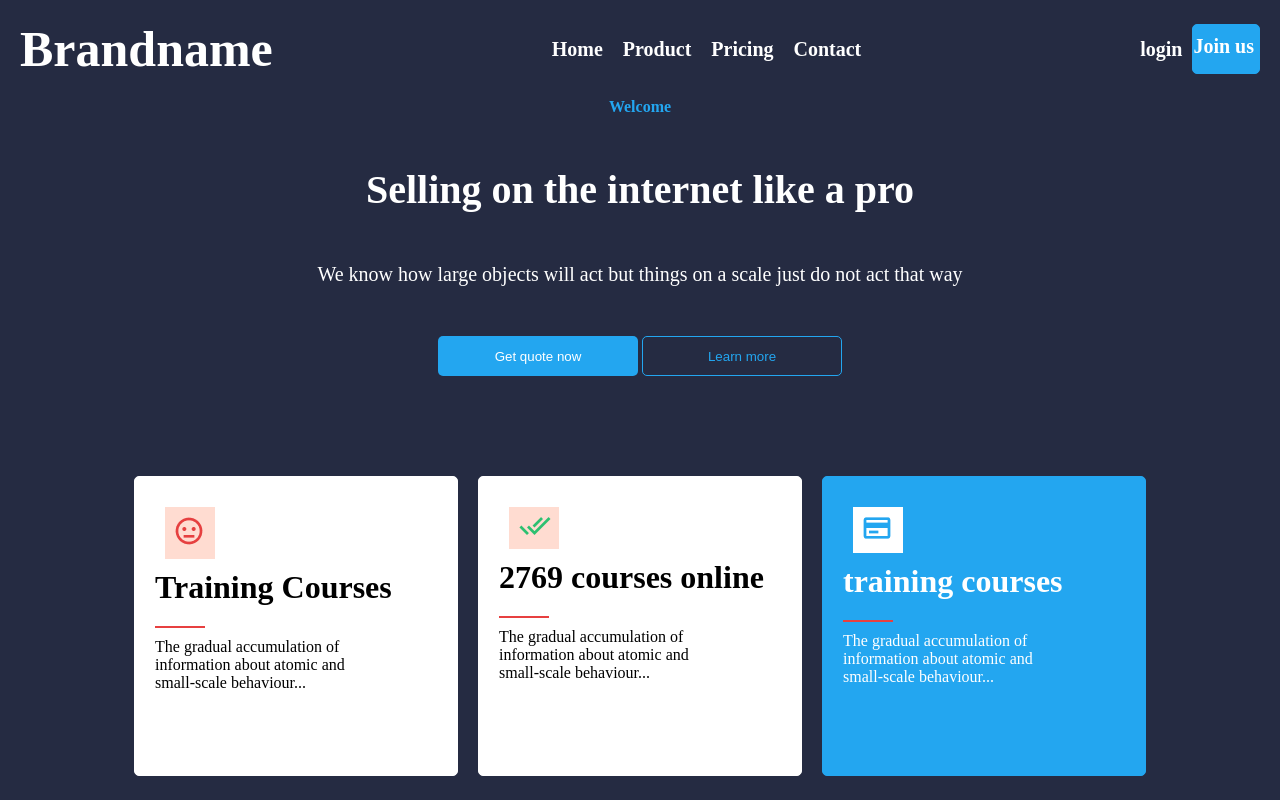
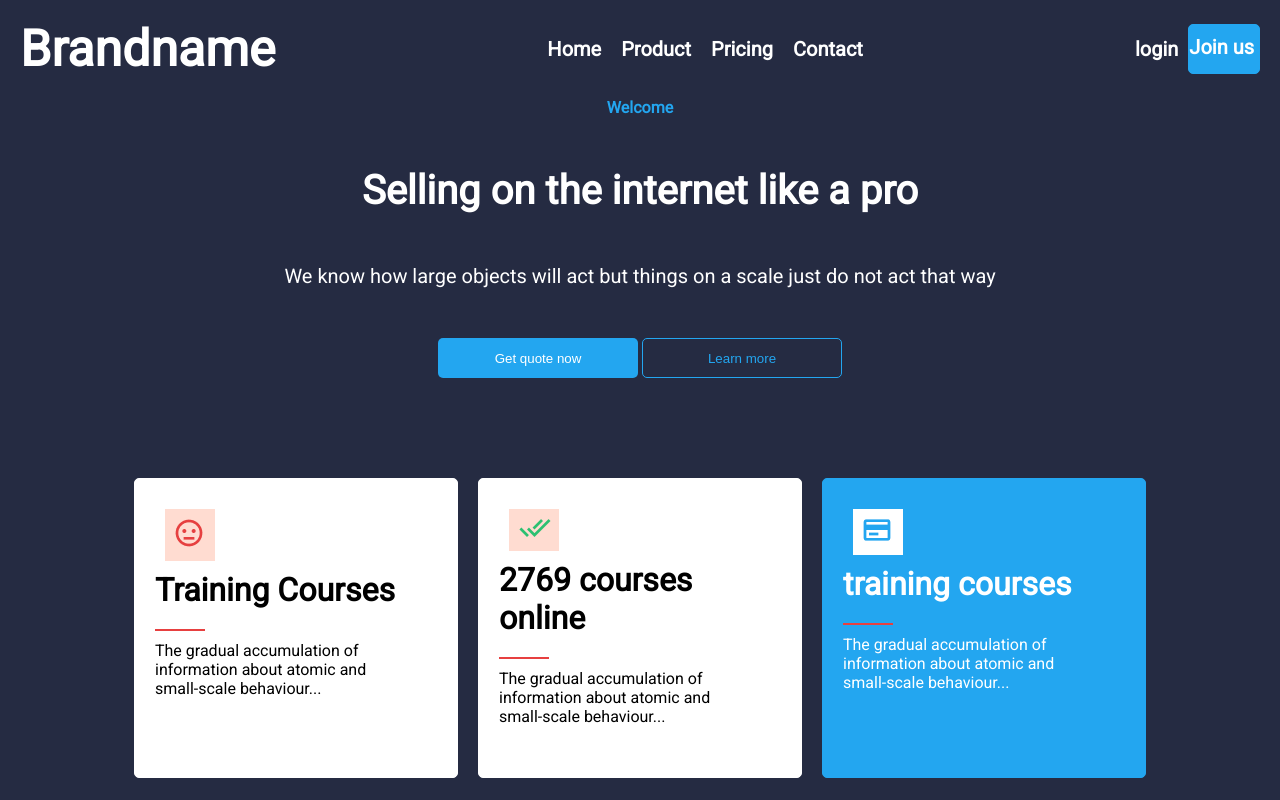
Before and after one commit to binetougaye/Landingpage, a plain HTML site: page index.html in a window 1280 px wide. Shown: the top 800 px of the page. Drawn offline with Linux system fonts and the light colour scheme.

Commit message:
ajout d'un font family

```diff
--- a/styles.css
+++ b/styles.css
@@ -1,7 +1,11 @@
+@import url('https://fonts.googleapis.com/css2?family=Roboto:wght@100;300;400&display=swap');
 *{
     box-sizing: border-box;
     padding: 0;
     margin: 0;
+}
+body{
+    font-family: 'Roboto', sans-serif;
 }
 .header{
     background-color: #252B42;
```
